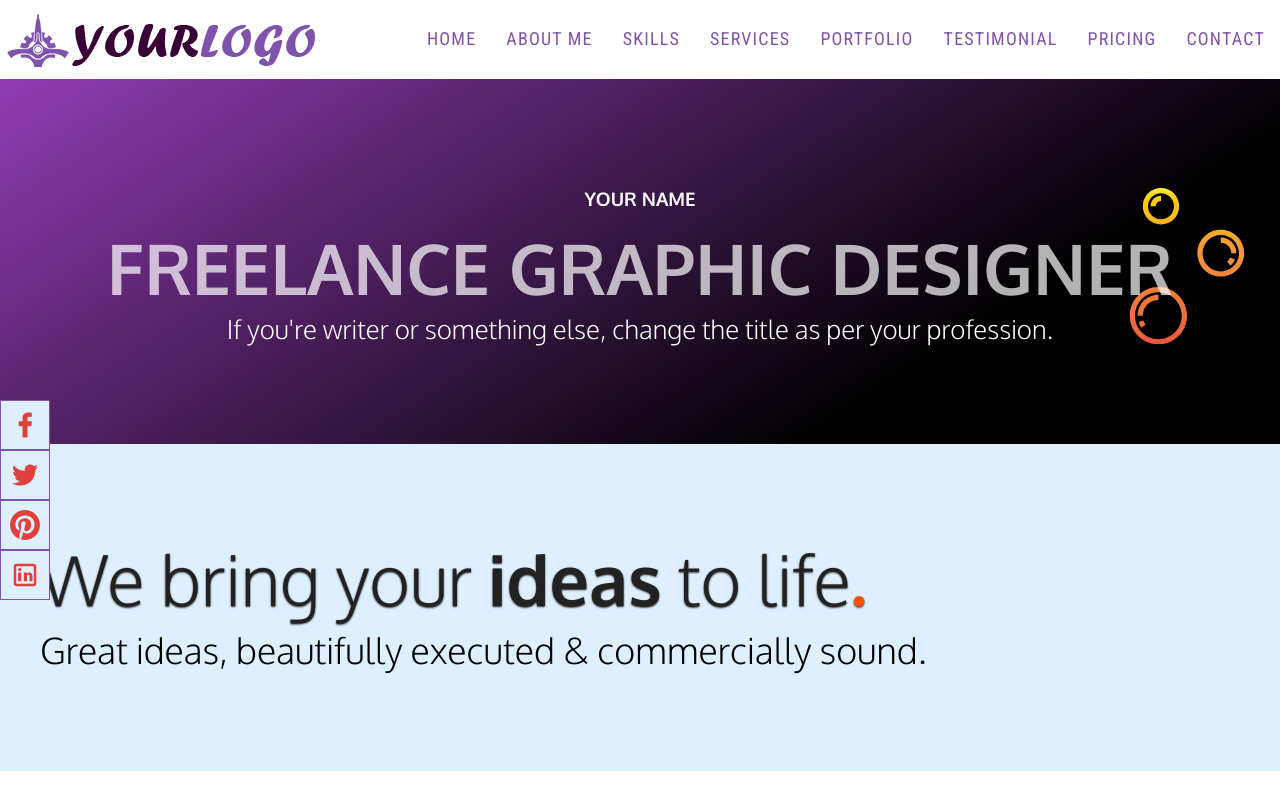
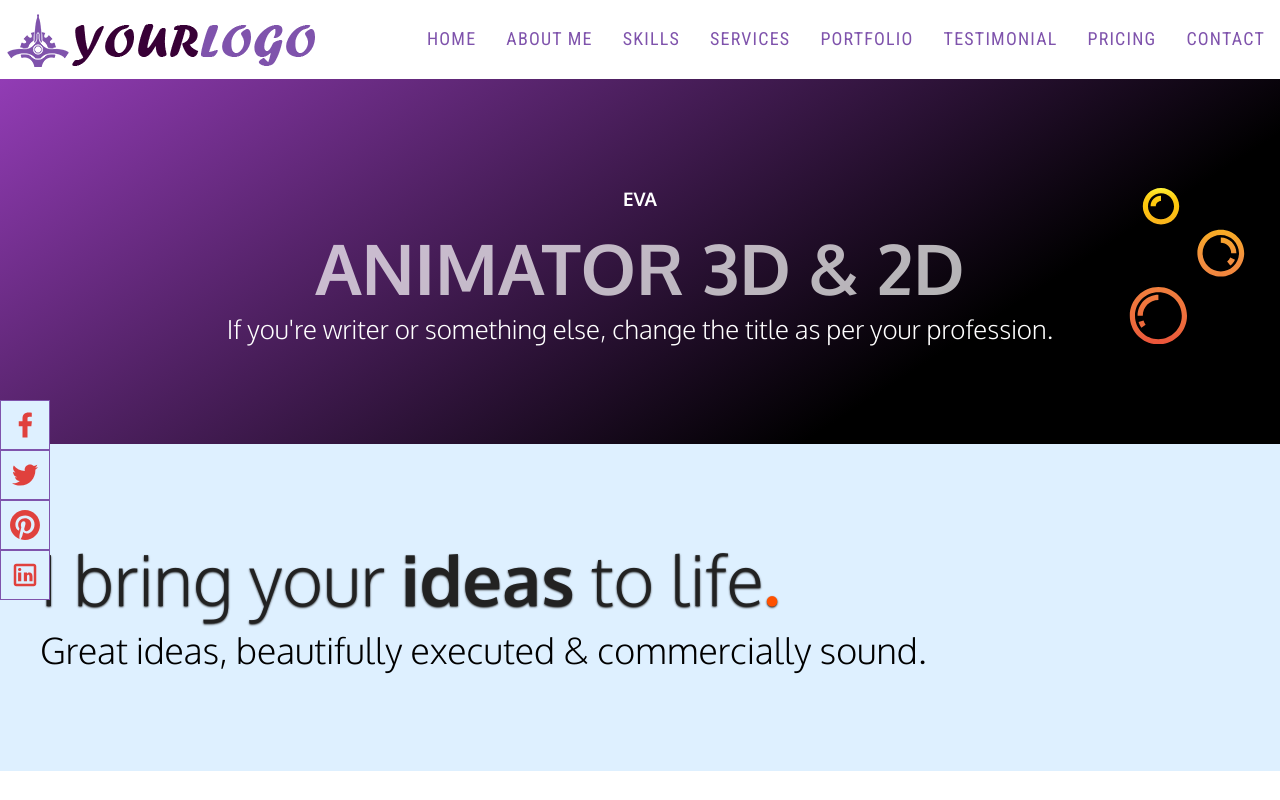
Before and after one commit to evapestanalopez24/evapestanalopez24.github.io, a plain HTML site: page index.html in a window 1280 px wide. Shown: the top 800 px of the page. Drawn offline with nearby package versions, Linux system fonts and the light colour scheme.

Commit message:
Subida_3

```diff
--- a/index.html
+++ b/index.html
@@ -60,8 +60,8 @@
     data-aos="fade-in"
     data-aos-duration="2000"
     >
-      <h3 class="name">Your name</h3>
-      <h1 class="designation">Freelance graphic designer</h1>
+      <h3 class="name">Eva</h3>
+      <h1 class="designation">Animator 3D & 2D</h1>
       <p class="tagline">If you&apos;re writer or something else, change the title as per your profession.</p>
     </div>
   </section><!-- .banner -->
@@ -70,7 +70,7 @@
     data-aos="fade-up"
     data-aos-offset="50"
     >
-      <h2>We bring your <span class="bold">ideas</span> to life<span class="orange">.</span></h2>
+      <h2>I bring your <span class="bold">ideas</span> to life<span class="orange">.</span></h2>
       <p>Great ideas, beautifully executed & commercially sound.</p>
     </div>
   </section>
@@ -97,7 +97,7 @@
         data-aos="fade-up-left"
         data-aos-duration="1500"
         >
-          <img src="assets/images/headshot.jpg" alt="your name, headshot">
+          <img src="assets/images/AN.jpg" alt="your name, headshot">
         </div>
       </div>
     </div>
```
